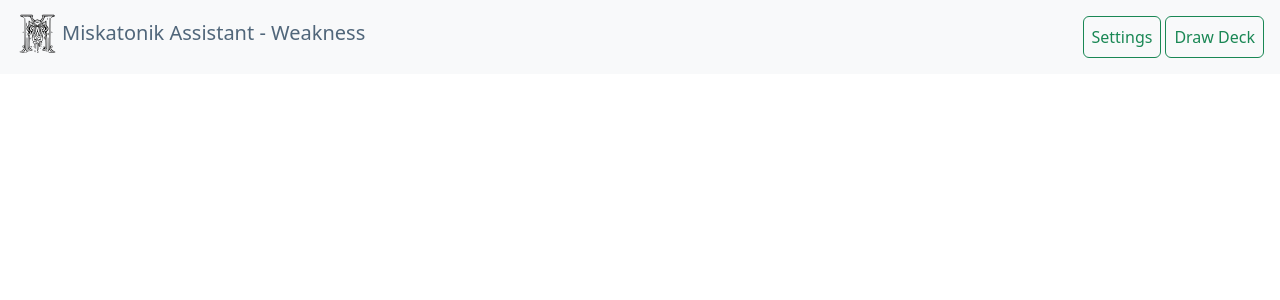
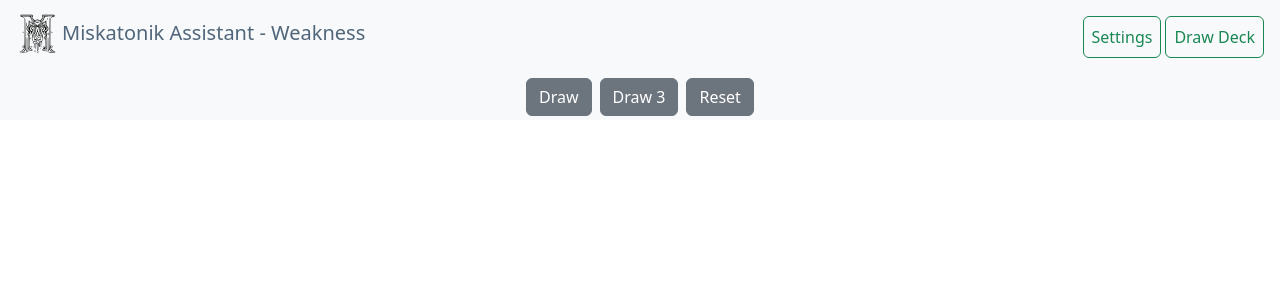
Before and after one commit to jimmydoh/miskatonic-assistant, a Python web app: template weakness-app/templates/layout.html in a window 1280 px wide. Shown: the top 300 px of the page. Run offline with Jinja, Linux system fonts and the light colour scheme; the template is opened without the code that fills it: most values are stand-ins (such as "Sample title", 1, 10 or a date in 2020).

Commit message:
Display adjustments

```diff
--- a/weakness-app/static/css/site.css
+++ b/weakness-app/static/css/site.css
@@ -288,9 +288,6 @@
 .arkhamCard .card {
   max-width: 215px;
 }
-.arkhamCard .card .card-body img {
-  min-height: 215px;
-}
 .arkhamCard .card .card-body .card-text {
   min-height: 215px;
 }
--- a/weakness-app/static/css/site.scss
+++ b/weakness-app/static/css/site.scss
@@ -96,7 +96,7 @@ $cycle-colours: (
 
         .card-body {
             img {
-                min-height: 215px;
+
             }
 
             .card-text {
--- a/weakness-app/static/js/index.js
+++ b/weakness-app/static/js/index.js
@@ -118,7 +118,7 @@ function setCycle(cycleSelector, checked) {
   for (let object of cycles) {
     if (object.selector === cycleSelector) {
         object.active = checked;
-        console.log(object.id,object.selector,object.active);
+        //console.log(object.id,object.selector,object.active);
         if (cardData) {
           sortCards(cardData);
         }
@@ -221,7 +221,7 @@ function drawCard(invId) {
     document.getElementById("footP"+invId).innerHTML += `
       <br/><span class="fw-semibold">${drawnCard.pack_name} - ${drawnCard.position}</span>
       `
-    console.log(drawpool);
+    //console.log(drawpool);
     renderDrawpool();
     poolSummary();
   }
@@ -274,7 +274,7 @@ function poolSummary() {
 function sortCards(data) {
   cards = JSON.parse(JSON.stringify(data));
   activeCycles = cycles.filter(cycle => cycle.active).map(cycle => cycle.id);
-  console.log(activeCycles)
+  //console.log(activeCycles)
   weaknesses = cards.filter(checkCycle);
   drawpool = [];
   weaknesses.forEach( weakness => {
@@ -290,29 +290,13 @@ function sortCards(data) {
 let drawBtns = document.querySelectorAll(`[id*="btnDrawPlayer"]`)
 drawBtns.forEach(drawBtn => {
   drawBtn.addEventListener('click', () => {
-    document.getElementById("btnDrawPlayer"+drawBtn.value).classList.add("disabled");
-    document.getElementById("btnThreePlayer"+drawBtn.value).classList.add("disabled");
-    document.getElementById("btnResetPlayer"+drawBtn.value).classList.remove("disabled");
     drawCard(drawBtn.value);
-  });
-});
-
-let threeBtns = document.querySelectorAll(`[id*="btnThreePlayer"]`)
-threeBtns.forEach(threeBtn => {
-  threeBtn.addEventListener('click', () => {
-    document.getElementById("btnDrawPlayer"+threeBtn.value).classList.add("disabled");
-    document.getElementById("btnThreePlayer"+threeBtn.value).classList.add("disabled");
-    document.getElementById("btnResetPlayer"+threeBtn.value).classList.remove("disabled");
-
   });
 });
 
 let resetBtns = document.querySelectorAll(`[id*="btnResetPlayer"]`)
 resetBtns.forEach(resetBtn => {
   resetBtn.addEventListener('click', () => {
-    document.getElementById("btnDrawPlayer"+resetBtn.value).classList.remove("disabled");
-    document.getElementById("btnThreePlayer"+resetBtn.value).classList.remove("disabled");
-    document.getElementById("btnResetPlayer"+resetBtn.value).classList.add("disabled");
     resetAll(resetBtn.value);
   });
 });
@@ -345,4 +329,11 @@ investigatorRadios.forEach(investigatorRadio => {
   }
 });
 
+let invImages = document.querySelectorAll(`[id*="imgP"]`)
+invImages.forEach(invImage => {
+  invImage.addEventListener('click', () => {
+    drawCard(invImage.id.substring(invImage.id.length - 1));
+  });
+});
+
 refreshCards();
--- a/weakness-app/templates/navbar.html
+++ b/weakness-app/templates/navbar.html
@@ -1,23 +1,38 @@
 <div class="container-fluid sticky-top bg-body-tertiary">
     <div class="row align-items-center pt-2 pb-2">
-        <div class="col-12 col-sm-12 col-md-6 float-sm-center">
-            <div class="d-flex align-items-center align-center justify-content-center justify-content-md-start">
+        <div class="col-3 col-sm-6 col-md-6">
+            <div class="d-flex align-items-center align-center -md-start">
                 <a class="h5 d-flex align-items-center" href="#" id="brandingTop">
                     <img src="{{ url_for('static', filename='images/logo.svg')}}" alt="Logo" width="50" height="50"
                         class="d-inline-block align-text-top">
-                    Miskatonik Assistant - Weakness
+                    <div class="d-none d-md-block">Miskatonik Assistant - Weakness</div>
+                    <div class="d-none d-sm-block d-md-none">Weakness</div>
                 </a>
             </div>
         </div>
-        <div class="col-12 col-sm-12 col-md-6">
+        <div class="col-9 col-sm-6 col-md-6">
             <div class="row">
-                <div class="d-flex justify-content-center justify-content-md-end">
+                <div class="d-flex justify-content-end">
                     <button class="btn btn-outline-success p-2 me-1" id="btnCycles" data-bs-toggle="offcanvas"
                         href="#offcanvasCycles" role="button" aria-controls="offcanvasCycles">Settings</button>
                     <button class="btn btn-outline-success p-2 me-1" id="btnCycles" data-bs-toggle="modal"
                         data-bs-target="#modalDrawPool" role="button" aria-controls="modalDrawPool">Draw Deck</button>
                 </div>
             </div>
+        </div>
+    </div>
+    <div class="row">
+        <div class="d-flex justify-content-center">
+            <button class="btn btn-secondary m-1" id="btnDrawPlayer" role="button" value="">
+                Draw
+            </button>
+            <button class="btn btn-secondary m-1" id="btnThreePlayer" data-bs-toggle="modal"
+            data-bs-target="#modalDraw3" role="button" aria-controls="modalDraw3" value="">
+                Draw 3
+            </button>
+            <button class="btn btn-secondary m-1" id="btnResetPlayer" role="button" value="">
+                Reset
+            </button>
         </div>
     </div>
 </div>
@@ -40,12 +55,32 @@
                     </div>
                 </div>
                 <div class="container text-center">
-                    <div class="row row-cols-1 row-cols-sm-2 row-cols-md-3 row-cols-lg-4 align-items-center" id="result">
+                    <div class="row row-cols-2 row-cols-sm-2 row-cols-md-3 row-cols-lg-4 align-items-center" id="result">
                     </div>
                 </div>
             </div>
             <div class="modal-footer">
                 <button type="button" class="btn btn-secondary" data-bs-dismiss="modal">Close</button>
+            </div>
+        </div>
+    </div>
+</div>
+
+<div class="modal fade" id="modalDraw3" data-bs-backdrop="static" tabindex="-1" aria-labelledby="labelModalDraw3" aria-hidden="true">
+    <div class="modal-dialog modal-dialog-centered modal-lg" style="max-width: 85vw">
+        <div class="modal-content">
+            <div class="modal-header">
+                <h1 class="modal-title fs-5" id="labelModalDraw3">Draw 3</h1>
+            </div>
+            <div class="modal-body">
+                <div class="container text-center">
+                    <div class="row row-cols-1 row-cols-sm-2 row-cols-md-3 row-cols-lg-4 align-items-center" id="draw3Content">
+                    </div>
+                </div>
+            </div>
+            <div class="modal-footer">
+                <button type="button" class="btn btn-secondary" data-bs-dismiss="modal">Cancel</button>
+                <button type="button" class="btn btn-primary">Final Draw</button>
             </div>
         </div>
     </div>
```
Also changed, not shown: weakness-app/templates/index.html (+4 -17 lines), 1 other file.
